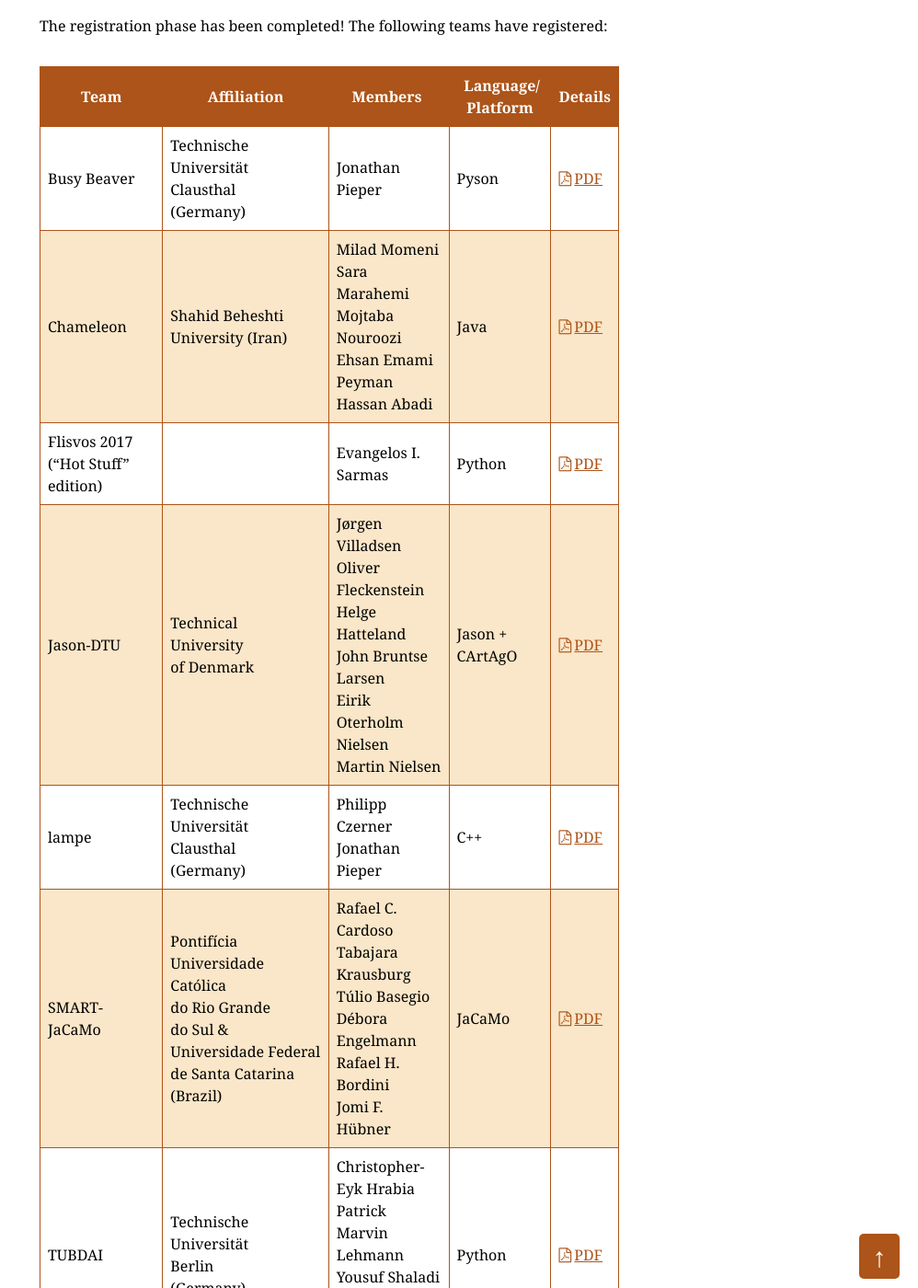
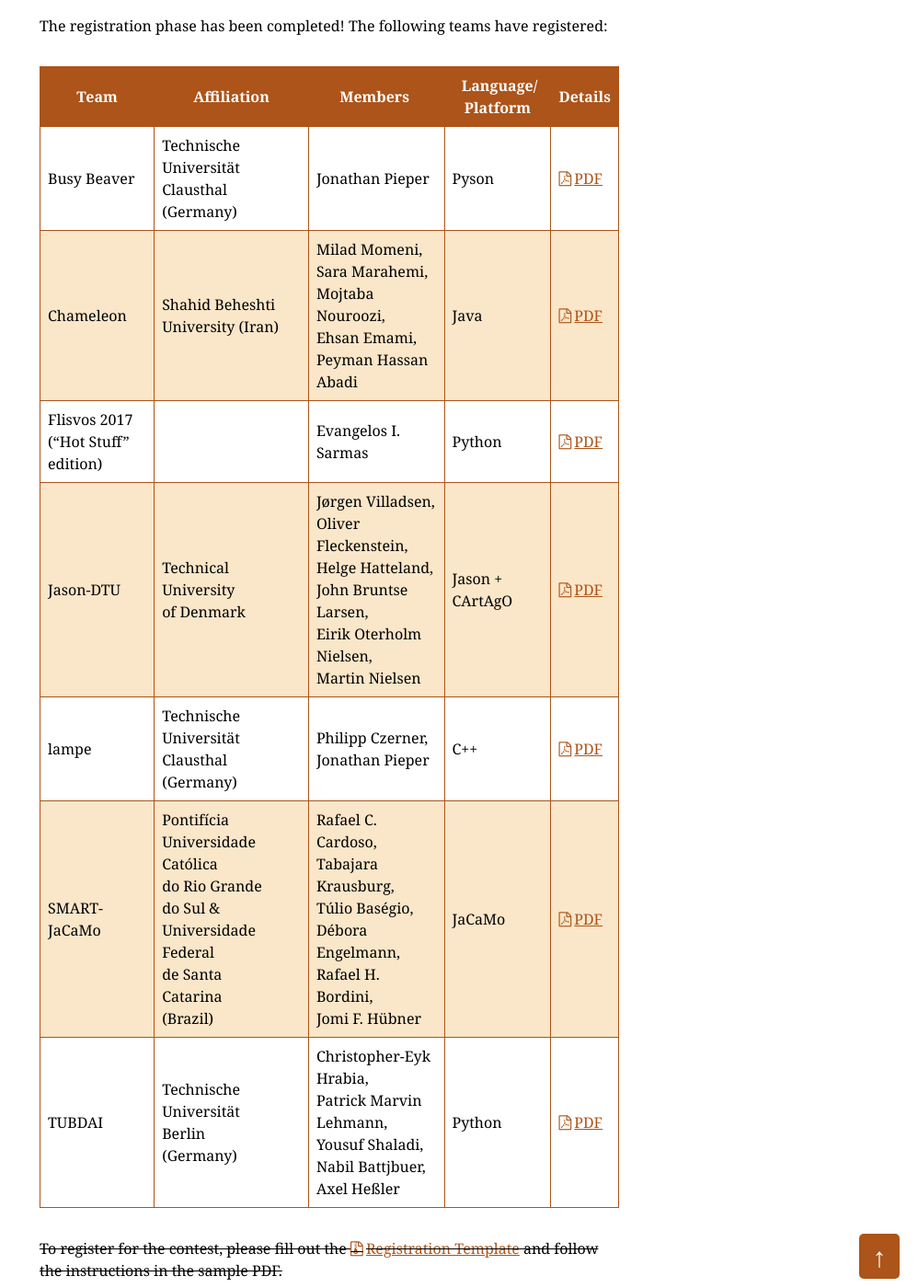
Before and after one commit to agentcontest/agentcontest.github.io, a Jekyll site: the page built from 2017/index.md, in a window 1280 px wide and 1400 px high, scrolled down 364 px. Shown: the whole window at 92% size, without its empty margins (282-1280 px from the left). Built offline with Jekyll 4.4.1, drawn with Linux system fonts in a browser that asks for light colours.

Commit message:
add line breaks

```diff
--- a/2017/index.md
+++ b/2017/index.md
@@ -12,12 +12,12 @@
 | Team | Affiliation | Members | Language/<br>Platform | Details |
 | -- |
 | Busy Beaver | Technische<br> Universität<br> Clausthal<br> (Germany) | Jonathan Pieper | Pyson | [PDF](../registration/Busy-Beaver.pdf) |
-| Chameleon | Shahid Beheshti University (Iran) | Milad Momeni <br> Sara Marahemi <br> Mojtaba Nouroozi <br> Ehsan Emami <br> Peyman Hassan Abadi | Java | [PDF](../registration/Chameleon.pdf) |
-| Flisvos 2017 ("Hot Stuff" edition) |  | Evangelos I. Sarmas | Python | [PDF](../registration/Flisvos-2017.pdf) |
-| Jason-DTU | Technical<br> University<br> of Denmark | Jørgen Villadsen <br> Oliver Fleckenstein <br> Helge Hatteland <br> John Bruntse Larsen <br> Eirik Oterholm Nielsen <br> Martin Nielsen | Jason + CArtAgO | [PDF](../registration/Jason-DTU.pdf) |
-| lampe | Technische<br> Universität<br> Clausthal<br> (Germany) | Philipp Czerner <br> Jonathan Pieper | C++ | [PDF](../registration/lampe.pdf) |
-| SMART-JaCaMo | Pontifícia<br> Universidade<br> Católica<br> do Rio Grande<br> do Sul & Universidade Federal de Santa Catarina (Brazil) | Rafael C. Cardoso <br> Tabajara Krausburg <br> Túlio Basegio <br> Débora Engelmann <br> Rafael H. Bordini <br> Jomi F. Hübner | JaCaMo | [PDF](../registration/SMART-JaCaMo.pdf) |
-| TUBDAI | Technische<br> Universität<br> Berlin<br> (Germany) | Christopher-Eyk Hrabia <br> Patrick Marvin Lehmann <br> Yousuf Shaladi <br> Nabil Battjbuer <br> Axel Heßler | Python | [PDF](../registration/TUBDAI.pdf) |
+| Chameleon | Shahid Beheshti University (Iran) | Milad Momeni, <br> Sara Marahemi, <br> Mojtaba Nouroozi, <br> Ehsan Emami, <br> Peyman Hassan Abadi | Java | [PDF](../registration/Chameleon.pdf) |
+| Flisvos 2017 <br> ("Hot Stuff" edition) |  | Evangelos I. Sarmas | Python | [PDF](../registration/Flisvos-2017.pdf) |
+| Jason-DTU | Technical<br> University<br> of Denmark | Jørgen Villadsen, <br> Oliver Fleckenstein, <br> Helge Hatteland, <br> John Bruntse Larsen, <br> Eirik Oterholm Nielsen, <br> Martin Nielsen | Jason + CArtAgO | [PDF](../registration/Jason-DTU.pdf) |
+| lampe | Technische<br> Universität<br> Clausthal<br> (Germany) | Philipp Czerner, <br> Jonathan Pieper | C++ | [PDF](../registration/lampe.pdf) |
+| SMART-JaCaMo | Pontifícia<br> Universidade<br> Católica<br> do Rio Grande<br> do Sul & Universidade <br> Federal <br> de Santa <br> Catarina <br> (Brazil) | Rafael C. Cardoso, <br> Tabajara Krausburg, <br> Túlio Baségio, <br> Débora Engelmann, <br> Rafael H. Bordini, <br> Jomi F. Hübner | JaCaMo | [PDF](../registration/SMART-JaCaMo.pdf) |
+| TUBDAI | Technische<br> Universität<br> Berlin<br> (Germany) | Christopher-Eyk Hrabia, <br> Patrick Marvin Lehmann, <br> Yousuf Shaladi, <br> Nabil Battjbuer, <br> Axel Heßler | Python | [PDF](../registration/TUBDAI.pdf) |
 
 <del>To register for the contest, please fill out the [Registration Template](/2017/registration-template-2017.zip) and follow the instructions in the sample PDF.</del>
 
```
